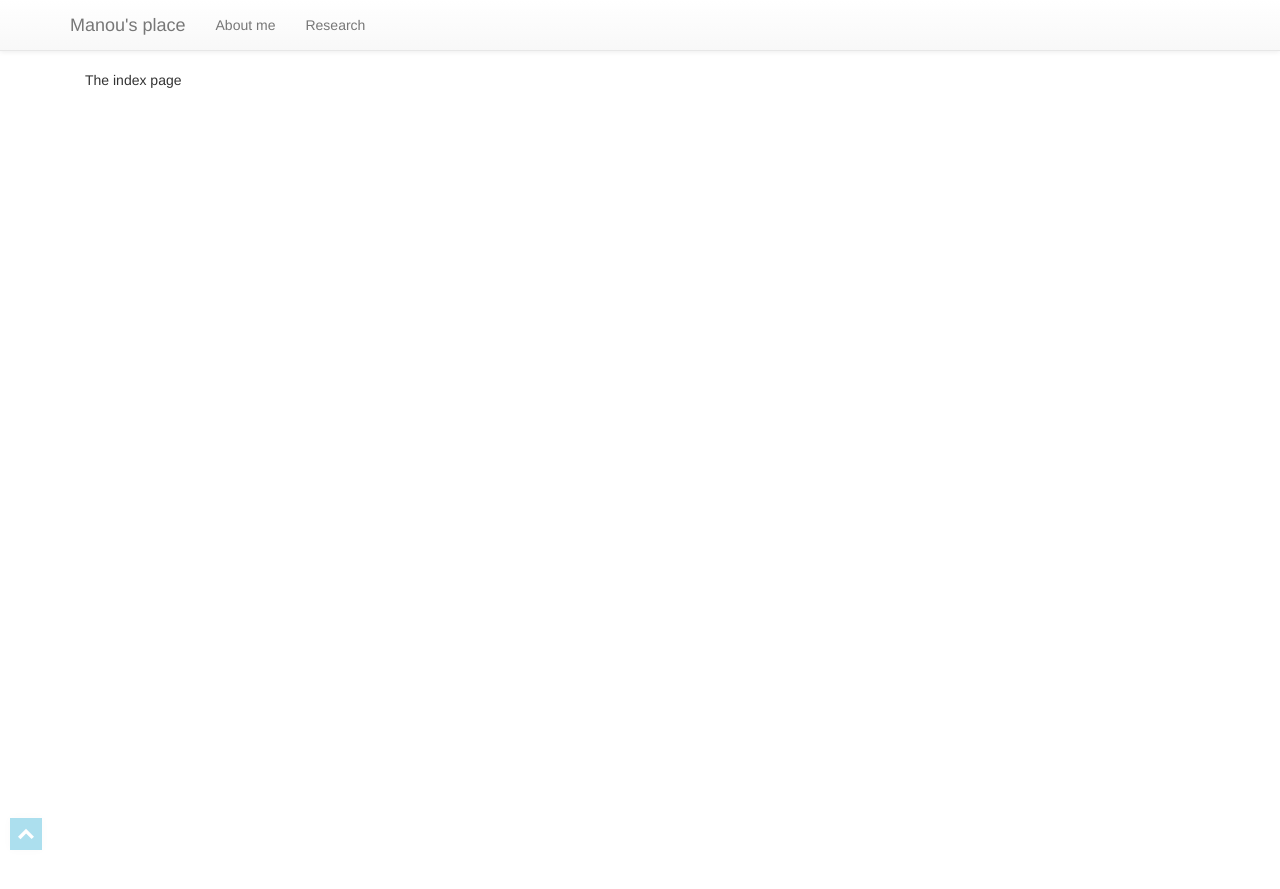
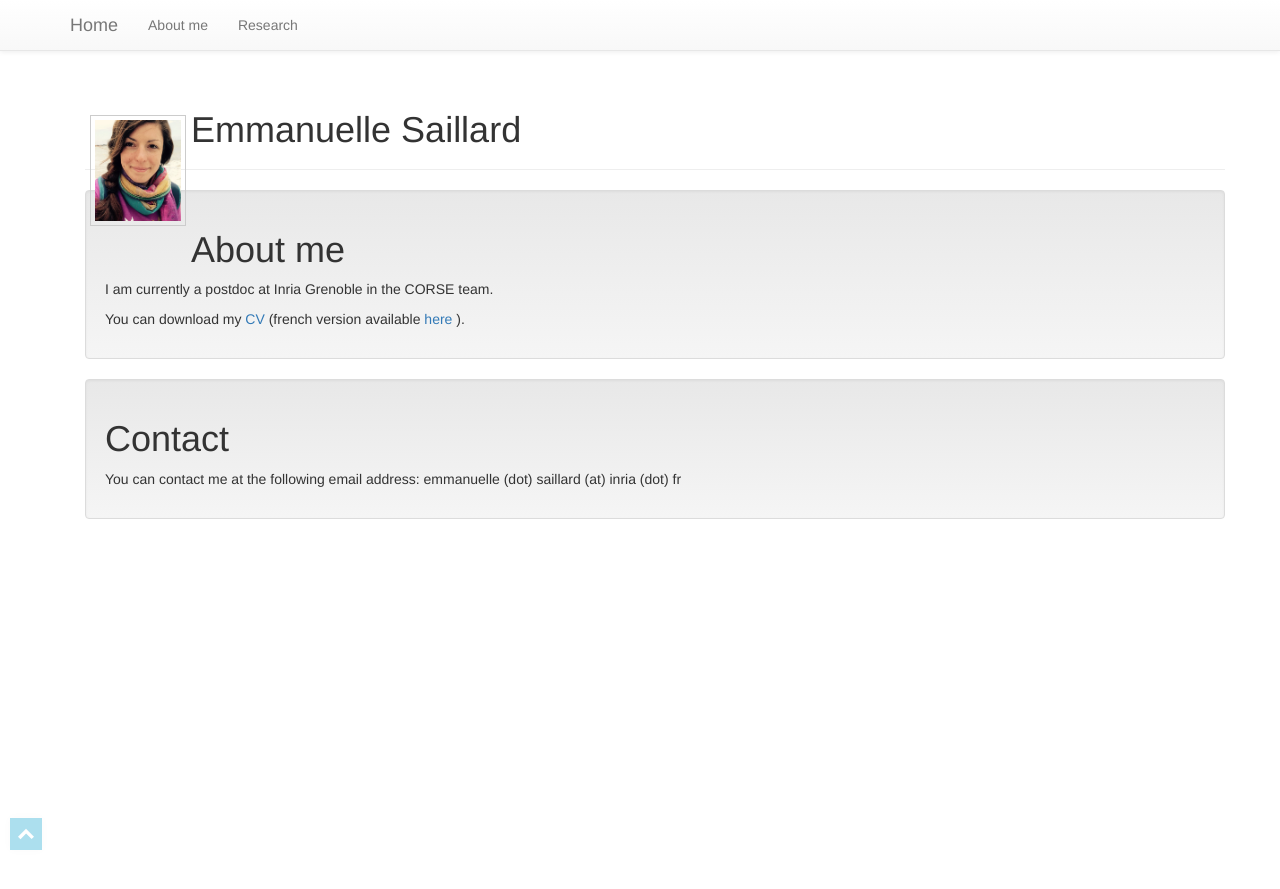
Before and after one commit to esaillar/manou, a Jekyll site: the page built from index.md, in a window 1280 px wide. Shown: the top 889 px of the page. Built offline with Jekyll 4.4.1, drawn with Linux system fonts in a browser that asks for light colours.

Commit message:
First commit

```diff
--- a/_config.yml
+++ b/_config.yml
@@ -27,3 +27,4 @@ gems:
 exclude:
   - Gemfile
   - Gemfile.lock
+  - vendor
--- a/_includes/header.html
+++ b/_includes/header.html
@@ -8,7 +8,7 @@
         <span class="icon-bar"></span>
         <span class="icon-bar"></span>
       </button>
-      <a class="navbar-brand" href="{{ site.baseurl }}/">Manou's place</a>
+      <a class="navbar-brand" href="{{ site.baseurl }}/">Home</a>
     </div>
     <div id="navbar" class="collapse navbar-collapse">
       <ul class="nav navbar-nav">
--- a/css/main.scss
+++ b/css/main.scss
@@ -50,3 +50,14 @@ body {
     bottom: 50px;
   }
 }
+
+
+
+.prof-picture {
+  margin:5px;
+  float: left;
+  width: 96px;
+  box-sizing: border-box;
+  border: 1px solid #ccc;
+  padding: 4px;
+}
--- a/index.md
+++ b/index.md
@@ -2,4 +2,33 @@
 layout: page
 ---
 
-The index page
+<div class="page-header">
+<h1>
+<img src="/resources/moi.jpg" class="prof-picture" title="photo"/>
+
+<div>Emmanuelle Saillard</div></h1>
+</div>
+
+
+
+<div class="well" markdown="1">
+# About me
+
+<p>
+I am currently a postdoc at Inria Grenoble in the CORSE team.
+</p>
+
+<p>
+You can download my <a href="/resources/cv_eng.pdf" target="_blank">CV</a> (french version available <a href="/resources/cv_french.pdf" target="_blank">here</a> ).
+</p>
+
+</div>
+
+
+
+<div class="well" markdown="1">
+# Contact
+
+You can contact me at the following email address: emmanuelle (dot) saillard (at) inria (dot) fr
+
+</div>
```
Also changed, not shown: research.md (+2 -3 lines), Gemfile.lock, resources/moi.jpg (added), 2 other files.
